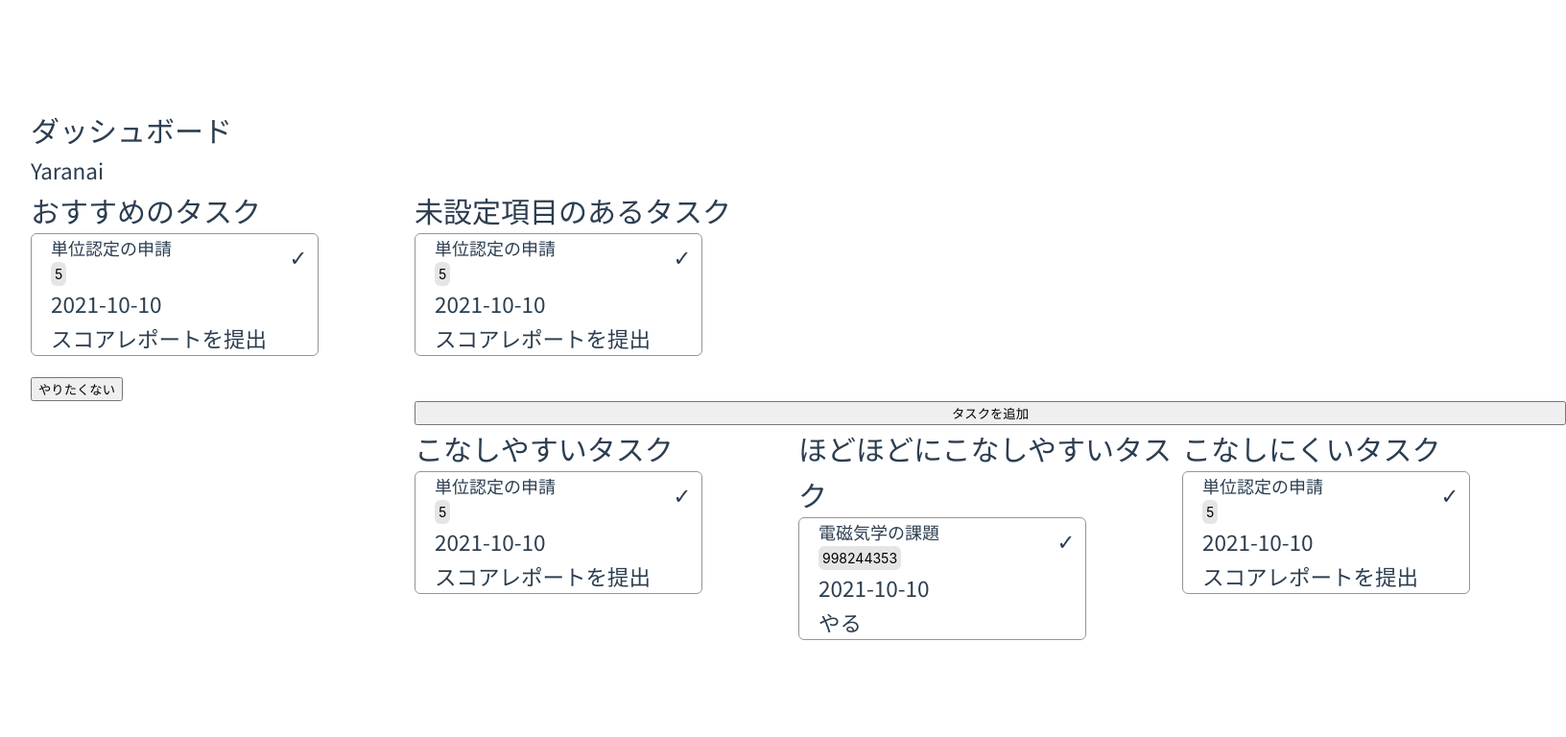
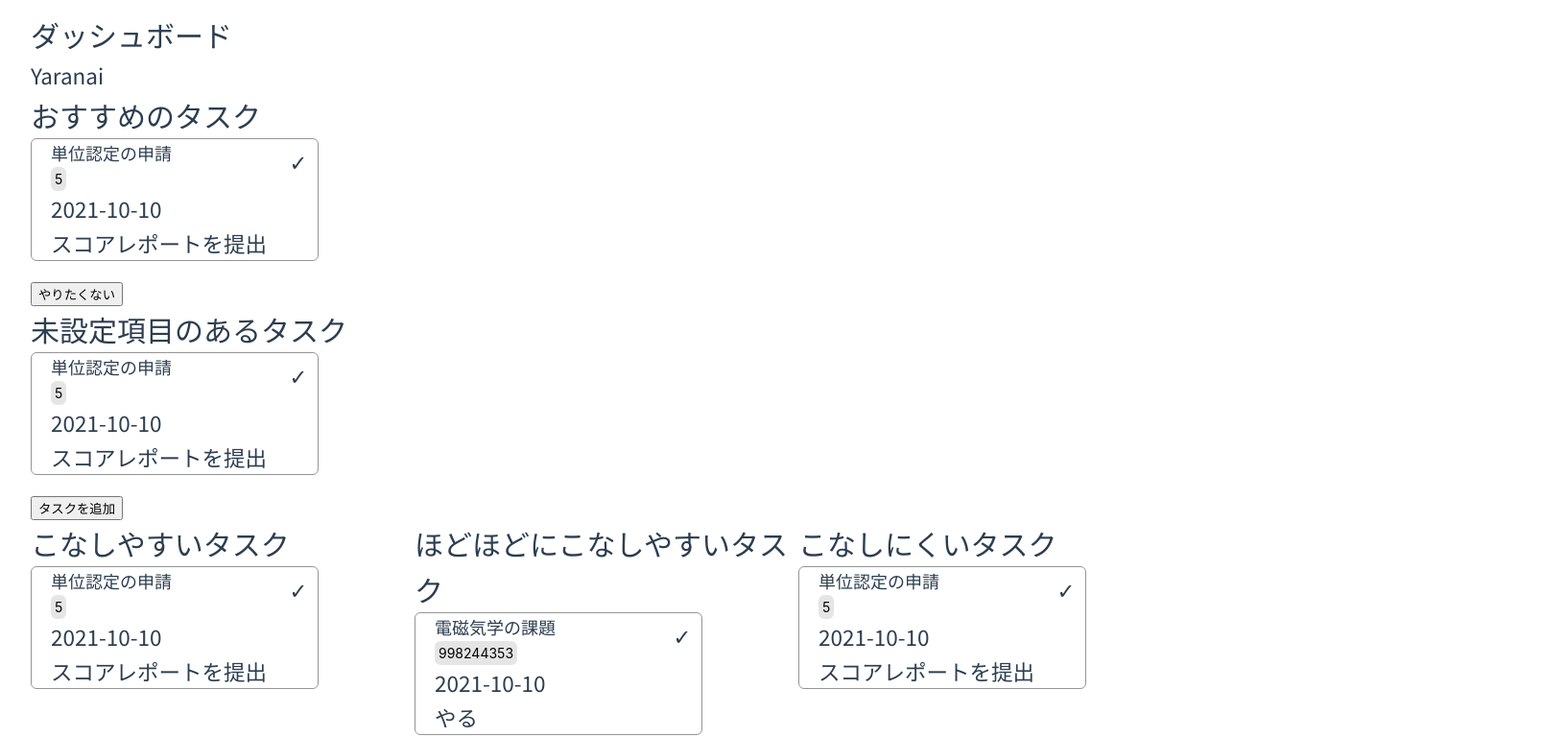
Before and after one commit to traP-jp/yaranai_frontend, a Vue app: page / in a window 1280 px wide. Shown: the top 768 px of the page at 96% size, 1632 px wide, since content can reach past the window. Built offline with nearby package versions, Linux system fonts and the light colour scheme; no server answers.

Commit message:
コンポーネントをdivで覆って実装するのではなく、内部で全体を覆ったコンポーネントを実装するように

```diff
--- a/src/components/TaskList.vue
+++ b/src/components/TaskList.vue
@@ -9,6 +9,7 @@ const props = defineProps<{
 </script>
 
 <template>
+  <div>
     <h1>{{ props.title }}</h1>
     <h2>
       <div v-for="item in props.taskList" :key="item.id">
@@ -17,6 +18,7 @@ const props = defineProps<{
         </div>
       </div>
     </h2>
+  </div>
 </template>
 
 <style lang="scss" scoped>
--- a/src/pages/TaskDashboard.vue
+++ b/src/pages/TaskDashboard.vue
@@ -35,34 +35,29 @@ apiClient.task.getTasks().then((res) => (taskLista.value = res))
 </script>
 
 <template>
+  <div>
     <h1>ダッシュボード</h1>
-  <br />
+    <!-- <br /> -->
     <h2>Yaranai</h2>
-  <br />
+    <!-- <br /> -->
     <div>
-    <div><task-list :title="'おすすめのタスク'" :task-list="taskLista" :filter-signal="1" /></div>
+      <task-list :title="'おすすめのタスク'" :task-list="taskLista" :filter-signal="1" />
       <button v-on="null">やりたくない</button>
     </div>
-
+    <task-list :title="'未設定項目のあるタスク'" :task-list="taskLista" :filter-signal="1" />
+    <!-- <br /> -->
     <div>
-    <task-list :title="'未設定項目のあるタスク'" :task-list="taskLista" :filter-signal="1" />
-  </div>
-  <br />
       <button v-on="null">タスクを追加</button>
-  <br />
+      <!-- <br /> -->
       <div class="pageContainer">
-    <div>
         <task-list :title="'こなしやすいタスク'" :task-list="taskLista" :filter-signal="1" />
-    </div>
-    <div>
         <task-list
           :title="'ほどほどにこなしやすいタスク'"
           :task-list="taskLista"
           :filter-signal="2"
         />
+        <task-list :title="'こなしにくいタスク'" :task-list="taskLista" :filter-signal="3" />
       </div>
-    <div>
-      <task-list :title="'こなしにくいタスク'" :task-list="taskLista" :filter-signal="3" />
     </div>
   </div>
 </template>
```
Lines whose indentation alone changed are shown as unchanged.
